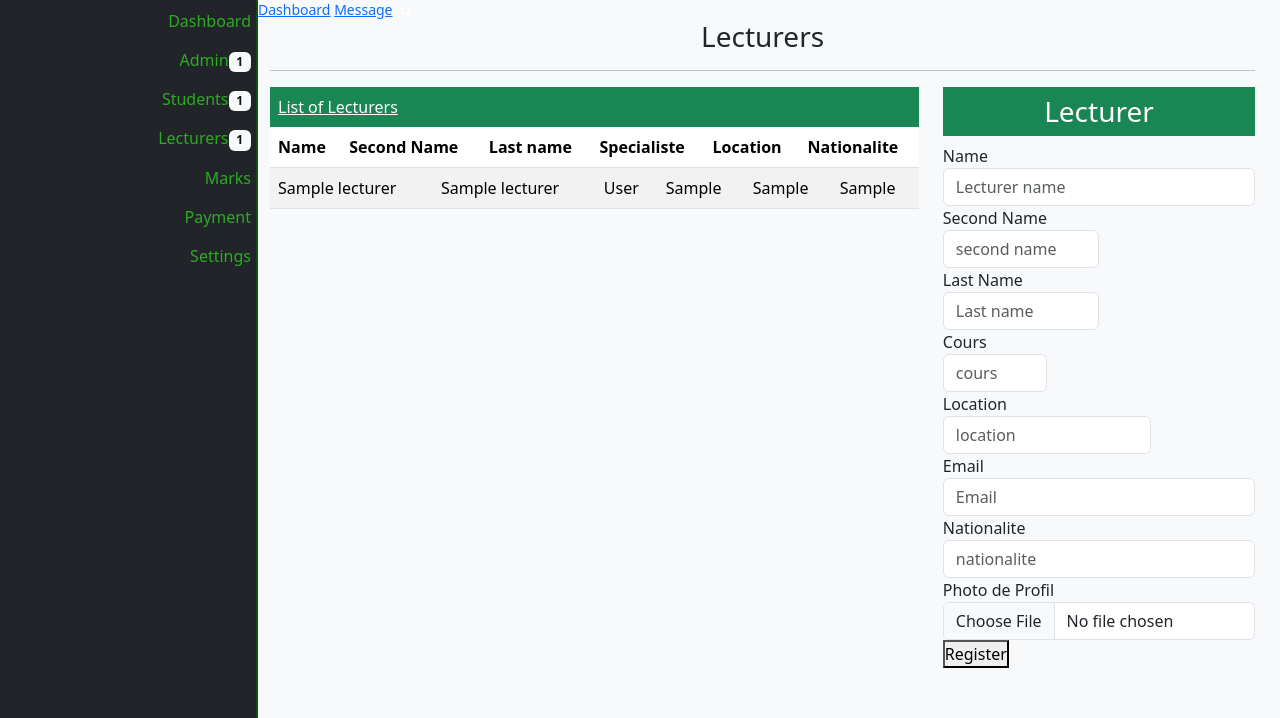
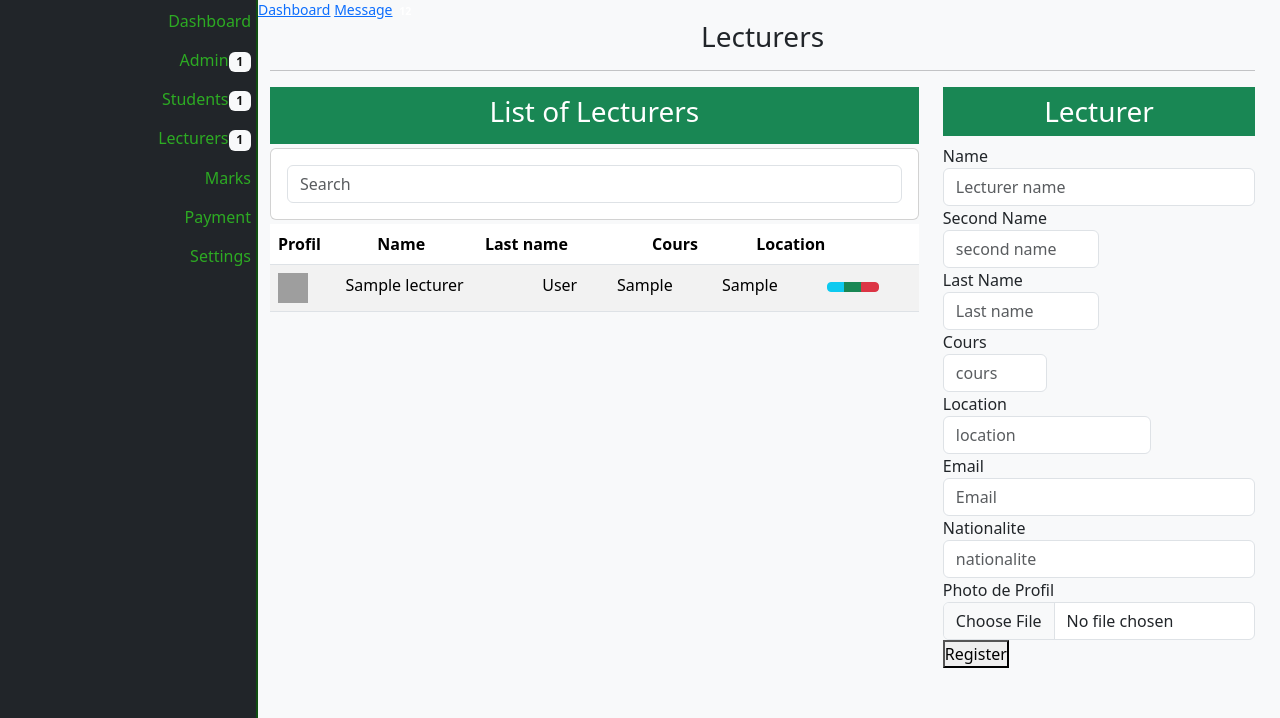
Before and after one commit to Jean-pierre14/payment, a PHP site: page /payment/lecturer.php in a window 1280 px wide. Shown: the part 56-774 px from the top of the page. Run offline with PHP 8.4, Linux system fonts and the light colour scheme; the visitor is signed in with stand-in values (Sample User, id 1); tables that the repository leaves empty or names only in its code hold one stand-in row (values such as "Sample post"); data that the repository does not hold is empty; some libraries are stand-ins or nearby versions; grey boxes are pictures that could not be loaded.

Commit message:
Getting and display

```diff
--- a/configuration/Lecturers.php
+++ b/configuration/Lecturers.php
@@ -7,6 +7,9 @@
 
     if(mysqli_num_rows($response) > 0){
         $output .= '
+        <div class="card card-body my-1">
+            <input type="search" placeholder="Search" name="search" class="form-control">
+        </div>
         <table class="table m-0">
             <thead>
                 <tr>
@@ -15,6 +18,7 @@
                     <th> Last name </th>
                     <th> Cours </th>
                     <th> Location </th>
+                    <th></th>
                 </tr>
             </thead>
         </table>
@@ -23,15 +27,25 @@
         ';
         while($row = mysqli_fetch_array($response)){
             $output .= '
-            <a href="#" class="">
+
                 <tr class="">
-                    <td class=""><img src="./images/Lecturer/'.$row['profil'].'" alt="image" class="ui ui-img avatart" width="30px" height="30px" style=""></td>
-                    <td class="">'.$row['name'].'</td>
-                    <td class="">'.$row['lname'].'</td>
-                    <td class="">'.$row['cours'].'</td>
-                    <td class="">'.$row['location'].'</td>
+                    <a href="" class="">
+                        <td class="">
+                            <img src="./images/Lecturer/'.$row['profil'].'" alt="'.$row['name'].'" class="ui Img-Border avatart" width="30px" height="30px">
+                        </td>
+                        <td class="">'.$row['name'].'</td>
+                        <td class="">'.$row['lname'].'</td>
+                        <td class="">'.$row['cours'].'</td>
+                        <td class="">'.$row['location'].'</td>
+                        <td>
+                            <div class="btn-group">
+                                <button class="btn btn-sm btn-info Edit-Lecturer" type="button" id="'.$row['unique_id'].'"><i class="icon edit"></i></button>
+                                <button class="btn btn-sm btn-success Edit-Lecturer" type="button" id="'.$row['unique_id'].'"><i class="icon eye"></i></button>
+                                <button class="btn btn-sm btn-danger Edit-Lecturer" type="button" id="'.$row['unique_id'].'"><i class="icon trash"></i></button>
+                            </div>
+                        </td>
+                    </a>
                 </tr>
-            </a>
             ';
         }
         $output .= '
--- a/includes/tableLecture.php
+++ b/includes/tableLecture.php
@@ -2,9 +2,9 @@
     <?php include("./db.con.php");include("sql.php"); ?>
 
     <div class="bg-success p-2">
-        <a href="#" class="item white text-center" align='center'>List of Lecturers</a>
+        <h3 class="item white text-center" align='center'>List of Lecturers</h3>
     </div>
-    <div id="Resutls"></div>
+    <div id="Resutls">
         <table class="table m-0">
             <thead>
                 <tr>
@@ -34,6 +34,8 @@
         </table>
 
     </div>
+
+</div>
 <script>
 const Results = document.querySelector('#Resutls')
 
@@ -49,5 +51,5 @@ setInterval(() => {
     }
     xhr.open("GET", "./configuration/Lecturers.php", true)
     xhr.send()
-}, 10000)
+}, 500)
 </script>
```
Also changed, not shown: images/Lecturer/1640605710IMG_4539.JPG (added). Lines whose indentation alone changed are shown as unchanged.
